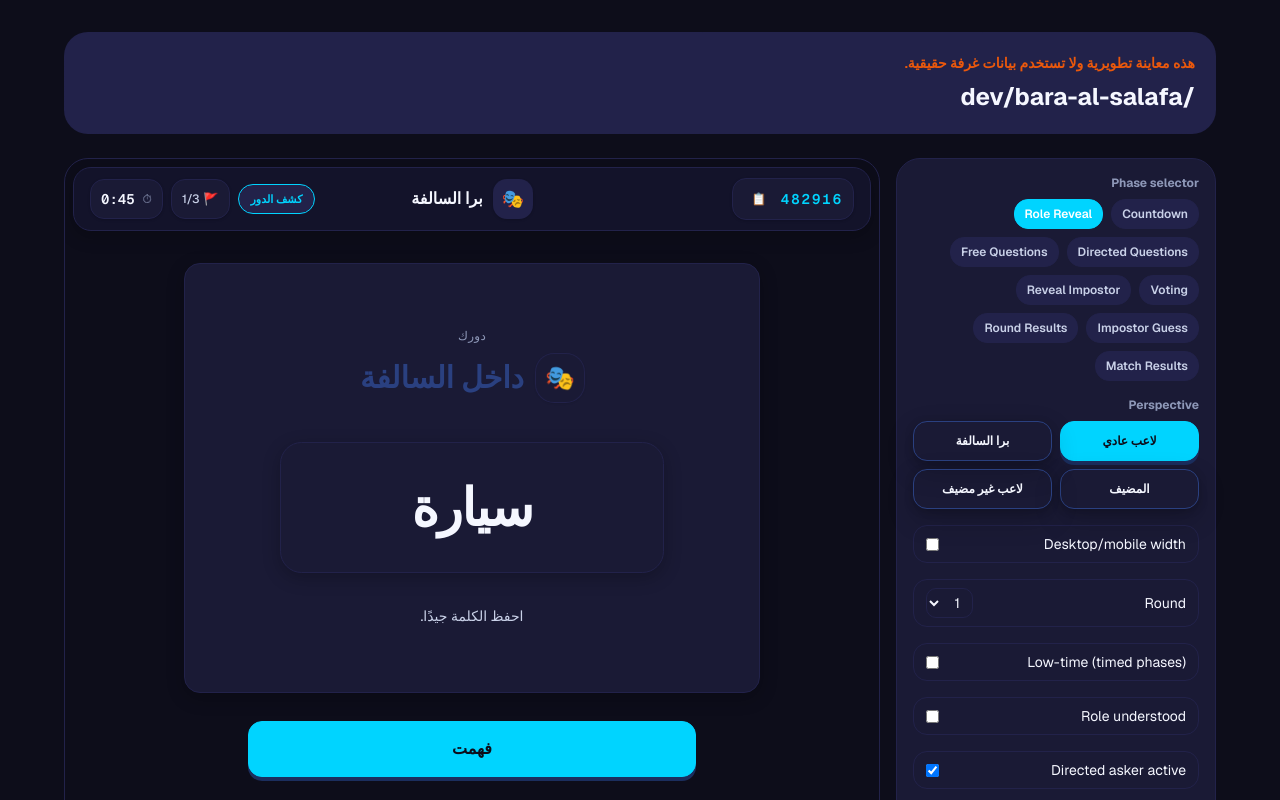
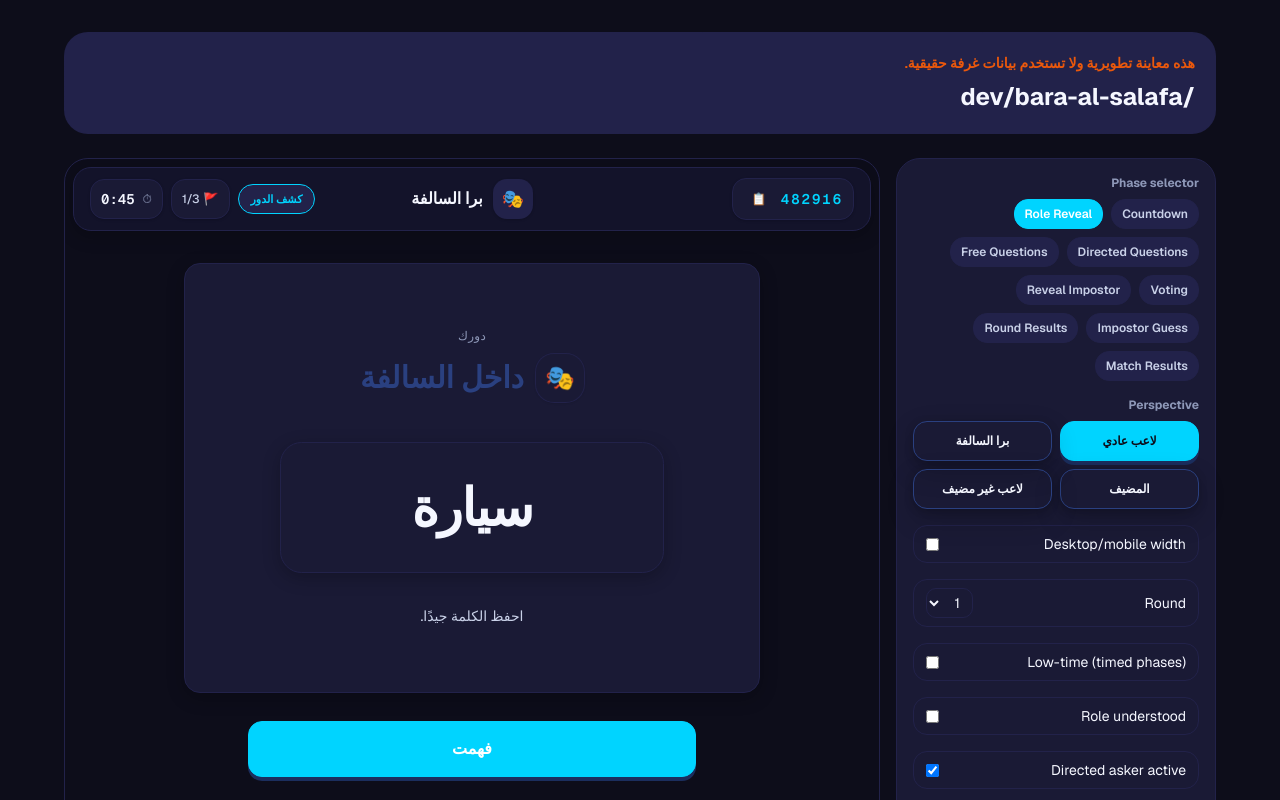
Before and after one commit to MAlrahhal/Wanasatna, a Next.js app in the folder apps/web/: page /dev/bara-al-salafa in a window 1280 px wide. Shown: the top 800 px of the page. Built offline with nearby package versions, Linux system fonts and the light colour scheme.

Commit message:
Polish Bara role reveal typography

```diff
--- a/apps/web/plugins/bara-al-salafa/reveal-impostor-screen.tsx
+++ b/apps/web/plugins/bara-al-salafa/reveal-impostor-screen.tsx
@@ -24,7 +24,7 @@ function RevealImpostorContent({ impostorPlayer }: { impostorPlayer: RevealImpos
   return (
     <div className="bara-reveal-impostor-card flex w-full min-w-0 flex-col items-center justify-center px-2 py-10 text-center sm:py-14">
       <p className="text-base font-medium text-wanas-text-secondary sm:text-lg">برا السالفة:</p>
-      <h2 className="mt-2 max-w-full truncate text-3xl font-bold text-wanas-text-primary sm:text-4xl md:text-5xl">
+      <h2 className="mt-2 max-w-full break-words px-1 pb-1.5 text-3xl font-bold leading-[1.35] text-wanas-text-primary sm:text-4xl md:text-5xl">
         {impostorPlayer.name}
       </h2>
     </div>
--- a/apps/web/plugins/bara-al-salafa/role-reveal-screen.tsx
+++ b/apps/web/plugins/bara-al-salafa/role-reveal-screen.tsx
@@ -165,7 +165,7 @@ export function RoleRevealScreen({
 
           <Button
             size="lg"
-            className="min-h-11 w-full focus-visible:ring-offset-4 sm:min-h-14"
+            className="min-h-11 w-full text-white focus-visible:ring-offset-4 sm:min-h-14"
             onClick={onAcknowledge}
             disabled={acknowledged || !onAcknowledge}
           >
```
